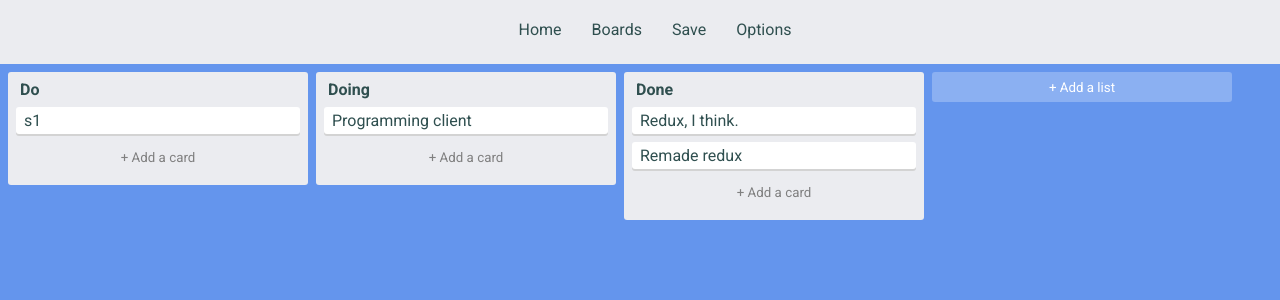
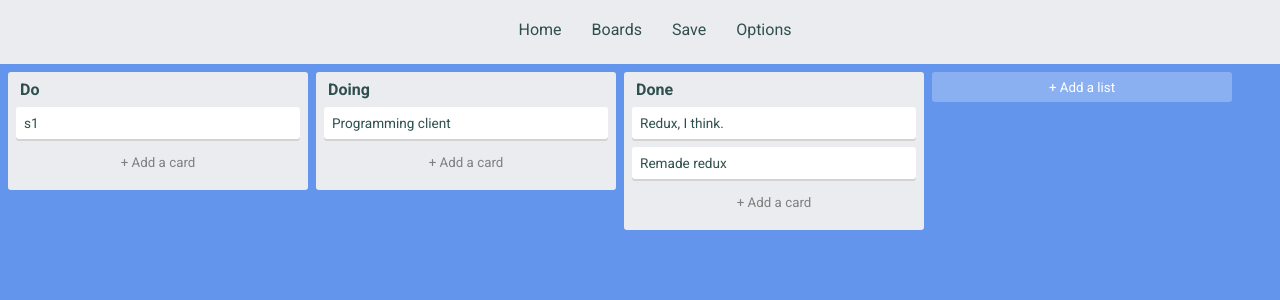
Before and after one commit to codekcv/lister, a React (Create React App) app: page / in a window 1280 px wide. Shown: the top 300 px of the page. Built offline with nearby package versions, Linux system fonts and the light colour scheme.

Commit message:
fix dnd visual glitch | rmv hover state

```diff
--- a/src/App.css
+++ b/src/App.css
@@ -6,6 +6,8 @@
   --g-padding: 4px;
   --g-margin: 4px;
   --g-border-radius-sm: 3px;
+  --g-text-card-size: 0.85rem;
+  --g-text-list-size: 1rem;
 }
 
 * {
--- a/src/components/card/Card.tsx
+++ b/src/components/card/Card.tsx
@@ -5,16 +5,18 @@ import {
   deleteCard,
   initCard
 } from '../../store/card/actions';
-import { Card } from '../../store/card/types';
+import { Card, CardState } from '../../store/card/types';
 import styled from 'styled-components';
 import { FaPencilAlt, FaTrashAlt } from 'react-icons/fa';
 import Textarea from 'react-textarea-autosize';
 import { currentlyAdding } from '../../store/list/actions';
 import { Draggable } from 'react-beautiful-dnd';
 import { connect } from 'react-redux';
+import { AppState } from '../../store/store';
 
 interface Props {
   card: Card;
+  cardState: CardState;
   editCard: typeof editCard;
   deleteCard: typeof deleteCard;
   crossCard: typeof crossCard;
@@ -25,6 +27,7 @@ interface Props {
 
 const CardLi: React.FC<Props> = ({
   card,
+  cardState,
   editCard,
   deleteCard,
   crossCard,
@@ -32,7 +35,9 @@ const CardLi: React.FC<Props> = ({
   currentlyAdding,
   index
 }) => {
-  const { listId, cardId, text, cross, init } = card;
+  const { listId, cardId, text, cross, init } = cardState.cards[
+    cardState.cards.indexOf(card)
+  ];
 
   //=== Container === \\
   const [hover, setHover] = useState(false);
@@ -42,7 +47,10 @@ const CardLi: React.FC<Props> = ({
   const handleMouseLeave = () => setHover(false);
 
   //=== Button ===\\
-  const handleDone = () => crossCard(cardId);
+  const handleDone = () => {
+    crossCard(cardId);
+    console.log();
+  };
   const handleDeleteCard = () => {
     deleteCard(cardId);
   };
@@ -96,7 +104,6 @@ const CardLi: React.FC<Props> = ({
           ref={provided.innerRef}
           {...provided.draggableProps}
           {...provided.dragHandleProps}
-          isHover={hover}
           isCross={cross}
           isEdit={editing}
           onMouseEnter={handleMouseEnter}
@@ -132,25 +139,29 @@ const CardLi: React.FC<Props> = ({
   );
 };
 
-// eslint-disable-next-line
-const Container = styled.div<{
-  isHover: boolean;
+interface Styled {
   isEdit: boolean;
   isCross: boolean;
-}>`
+}
+
+// eslint-disable-next-line
+const Container = styled.div<Styled>`
   position: relative;
-  background: ${props =>
-    !props.isHover || props.isEdit ? 'white' : '#ebecf0'};
+  background: white;
   width: auto;
-  cursor: pointer;
   border-radius: 3px;
   box-shadow: 0 2px lightgray;
-  margin: calc(var(--g-margin) * 2) 0;
+  margin-bottom: calc(var(--g-margin) * 2);
+  cursor: pointer;
+
+  :hover {
+    background: #ebecf0;
+  }
 
   .textDiv {
     position: relative;
-    margin: calc(var(--g-margin)); //calc(var(--g-margin) * 2);
-    padding: var(--g-padding);
+    margin-bottom: calc(var(--g-margin));
+    padding: 8px; //var(--g-padding);
     width: auto;
   }
 
@@ -165,6 +176,7 @@ const Container = styled.div<{
     font-style: ${props => props.isCross && 'italic'};
     overflow-wrap: break-word;
     word-wrap: break-word;
+    font-size: var(--g-text-card-size);
   }
 
   .card-button {
@@ -179,6 +191,7 @@ const Container = styled.div<{
   }
 
   .card-textarea {
+    font-size: var(--g-text-card-size);
     width: 100%;
     color: blue;
     margin-bottom: -4px;
@@ -188,7 +201,11 @@ const Container = styled.div<{
   }
 `;
 
+const mapStateToProps = (state: AppState) => ({
+  cardState: state.card
+});
+
 export default connect(
-  null,
+  mapStateToProps,
   { crossCard, editCard, deleteCard, initCard, currentlyAdding }
 )(CardLi);
--- a/src/components/card/Cards.tsx
+++ b/src/components/card/Cards.tsx
@@ -32,20 +32,16 @@ const Cards: React.FC<Props> = ({
 
   return (
     <Container>
-      <ul>
       <Droppable droppableId={listId}>
         {provided => (
           <div ref={provided.innerRef} {...provided.droppableProps}>
             {listCards.map((card, index) => (
-                <li key={card.cardId}>
-                  <CardLi card={card} index={index} />
-                </li>
+              <CardLi key={card.cardId} card={card} index={index} />
             ))}
             {provided.placeholder}
           </div>
         )}
       </Droppable>
-      </ul>
       <div className="textarea-container">
         {!adding && <button onClick={handleClick}>+ Add a card</button>}
       </div>
@@ -65,6 +61,7 @@ const Container = styled.div`
     margin-bottom: 1px;
     padding: 0;
   }
+
   button:hover {
     background: lightgray;
     text-decoration: underline;
--- a/src/components/list/List.tsx
+++ b/src/components/list/List.tsx
@@ -8,21 +8,27 @@ import { FaPencilAlt, FaTrashAlt } from 'react-icons/fa';
 import { DragDropContext } from 'react-beautiful-dnd';
 import { AppState } from '../../store/store';
 import { connect } from 'react-redux';
+import { setCards } from '../../store/card/actions';
+import { CardState, Card } from '../../store/card/types';
 
 interface Props {
   list: List;
+  cardState: CardState;
   listState: ListState;
   editList: typeof editList;
   deleteList: typeof deleteList;
   focusList: typeof focusList;
+  setCards: typeof setCards;
 }
 
 const ListLi: React.FC<Props> = ({
   list,
+  cardState,
   listState,
   editList,
   deleteList,
-  focusList
+  focusList,
+  setCards
 }) => {
   const { id, title, autofocus, adding } = list;
 
@@ -85,6 +91,21 @@ const ListLi: React.FC<Props> = ({
     ) {
       return;
     }
+
+    let cards: Card[] = cardState.cards.filter(card => card.listId === id);
+
+    cards.splice(source.index, 1);
+    cards.splice(
+      destination.index,
+      0,
+      cardState.cards.filter(card => card.cardId === draggableId)[0]
+    );
+
+    const newCards: Card[] = [...cards, ...cardState.cards].filter(
+      (card, index, self) => self.indexOf(card) === index
+    );
+
+    setCards(newCards);
   };
 
   if (!autofocus) {
@@ -95,24 +116,23 @@ const ListLi: React.FC<Props> = ({
 
   return (
     <Container isHover={hover}>
-      {!editing ? (
       <div
         className="title-area"
         onMouseEnter={handleMouseEnter}
         onMouseLeave={handleMouseLeave}
       >
+        {!editing ? (
+          <>
             <p className="list-title">{title}</p>
             <i>
-            {hover && (
               <span className="list-button">
                 <FaPencilAlt onClick={handleListEdit} />{' '}
                 <FaTrashAlt onClick={handleListDelete} />
               </span>
-            )}
             </i>
-        </div>
+          </>
         ) : (
-        <div className="list-textarea-container">
+          <>
             <Textarea
               className="list-textarea"
               value={input}
@@ -123,8 +143,9 @@ const ListLi: React.FC<Props> = ({
               onBlur={handleBlur}
               autoFocus
             />
+          </>
+        )}
       </div>
-      )}
 
       <DragDropContext onDragEnd={onDragEnd}>
         <Cards listId={id} adding={adding} />
@@ -140,14 +161,30 @@ const Container = styled.div<{ isHover: boolean }>`
   padding: calc(var(--g-padding) * 2);
   border-radius: 3px;
 
+  .title-area:hover {
+    .list-button {
+      display: block;
+    }
+  }
+
+  .list-button {
+    display: none;
+    position: absolute;
+    right: 4px;
+    top: 4px;
+  }
+
   .title-area {
     position: relative;
+    margin-bottom: 8px;
   }
 
   .list-title {
+    font-size: var(--g-text-title-size);
     font-weight: bold;
     overflow-wrap: break-word;
     word-wrap: break-word;
+    margin-bottom: 8px;
     padding-left: var(--g-padding);
     padding-right: 1px;
   }
@@ -158,14 +195,10 @@ const Container = styled.div<{ isHover: boolean }>`
     top: 0px;
   }
 
-  .list-textarea-container {
-    width: auto;
-  }
-
   .list-textarea {
     width: 100%;
     font-weight: bold;
-    font-size: 1rem;
+    font-size: var(--g-text-title-size);
     margin-top: -1px;
     margin-bottom: -5px;
     padding: 0 3px;
@@ -175,10 +208,11 @@ const Container = styled.div<{ isHover: boolean }>`
 `;
 
 const mapStateToProps = (state: AppState) => ({
-  listState: state.list
+  listState: state.list,
+  cardState: state.card
 });
 
 export default connect(
   mapStateToProps,
-  { editList, deleteList, focusList }
+  { editList, deleteList, focusList, setCards }
 )(ListLi);
--- a/src/components/list/Lists.tsx
+++ b/src/components/list/Lists.tsx
@@ -20,13 +20,11 @@ const Lists: React.FC<Props> = ({ listState, addList }) => {
 
   return (
     <Container>
-      <ul className="lists">
-        {lists.map(list => (
-          <li key={list.id}>
-            <ListLi list={list} />
-          </li>
-        ))}
-      </ul>
+      {lists.map(list => (
+        <div key={list.id}>
+          <ListLi list={list} />
+        </div>
+      ))}
       <button className="new-list" onClick={handleNewList}>
         + Add a list
       </button>
@@ -36,14 +34,6 @@ const Lists: React.FC<Props> = ({ listState, addList }) => {
 
 const Container = styled.div`
   display: flex;
-
-  .lists {
-    display: flex;
-
-    li {
-      list-style: none;
-    }
-  }
 
   .new-list {
     background: rgba(255, 255, 255, 0.25);
--- a/src/store/card/actions.ts
+++ b/src/store/card/actions.ts
@@ -8,10 +8,10 @@ import {
   INIT_CARD
 } from './types';
 
-export const setCards = (card: Card[]) => {
+export const setCards = (cards: Card[]) => {
   return {
     type: SET_CARDS,
-    payload: { card }
+    payload: { cards }
   };
 };
 
```
Lines whose indentation alone changed are shown as unchanged.
